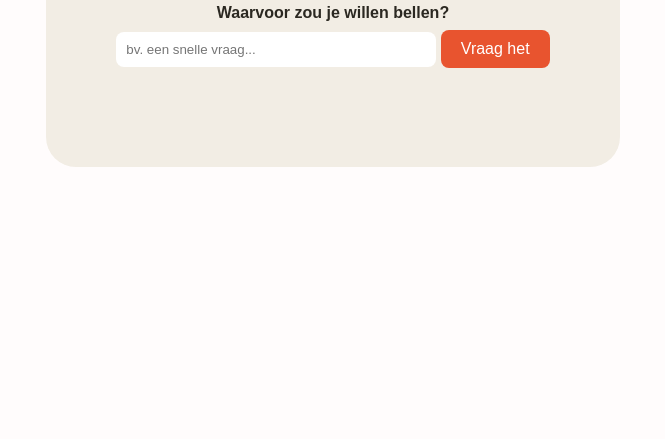
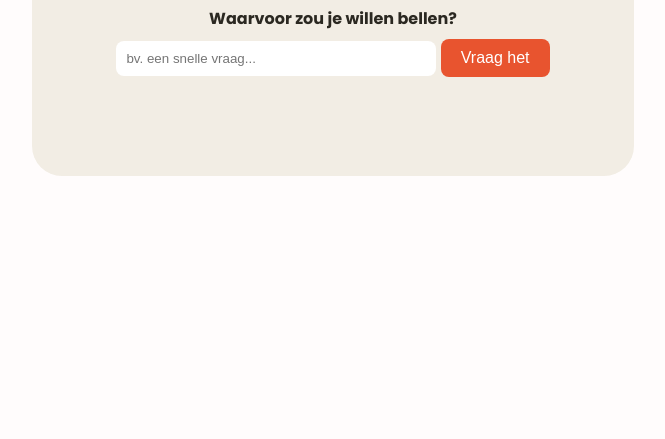
Before and after one commit to thecornyginger/bellen, a plain HTML site: page index.html in a window 1280 px wide. Shown: the part 377-816 px from the top of the page, without its empty margins (307-972 px from the left). Drawn offline with Linux system fonts and the light colour scheme.

Commit message:
Update index.html

```diff
--- a/index.html
+++ b/index.html
@@ -1,12 +1,15 @@
 <!DOCTYPE html>
 <html lang="nl">
 <head>
+	<style>
+@import url('https://fonts.googleapis.com/css2?family=Poppins:ital,wght@0,100;0,200;0,300;0,400;0,500;0,600;0,700;0,800;0,900;1,100;1,200;1,300;1,400;1,500;1,600;1,700;1,800;1,900&display=swap');
+</style>
     <meta charset="UTF-8">
     <meta name="viewport" content="width=device-width, initial-scale=1.0">
     <title>Kan ik Daniël ergens voor bellen?</title>
     <style>
         body {
-            font-family: sans-serif;
+            font-family: "Poppins", sans-serif;
             display: flex;
             flex-direction: column; /* Stack elements vertically */
             justify-content: center; /* Center vertically */
```
